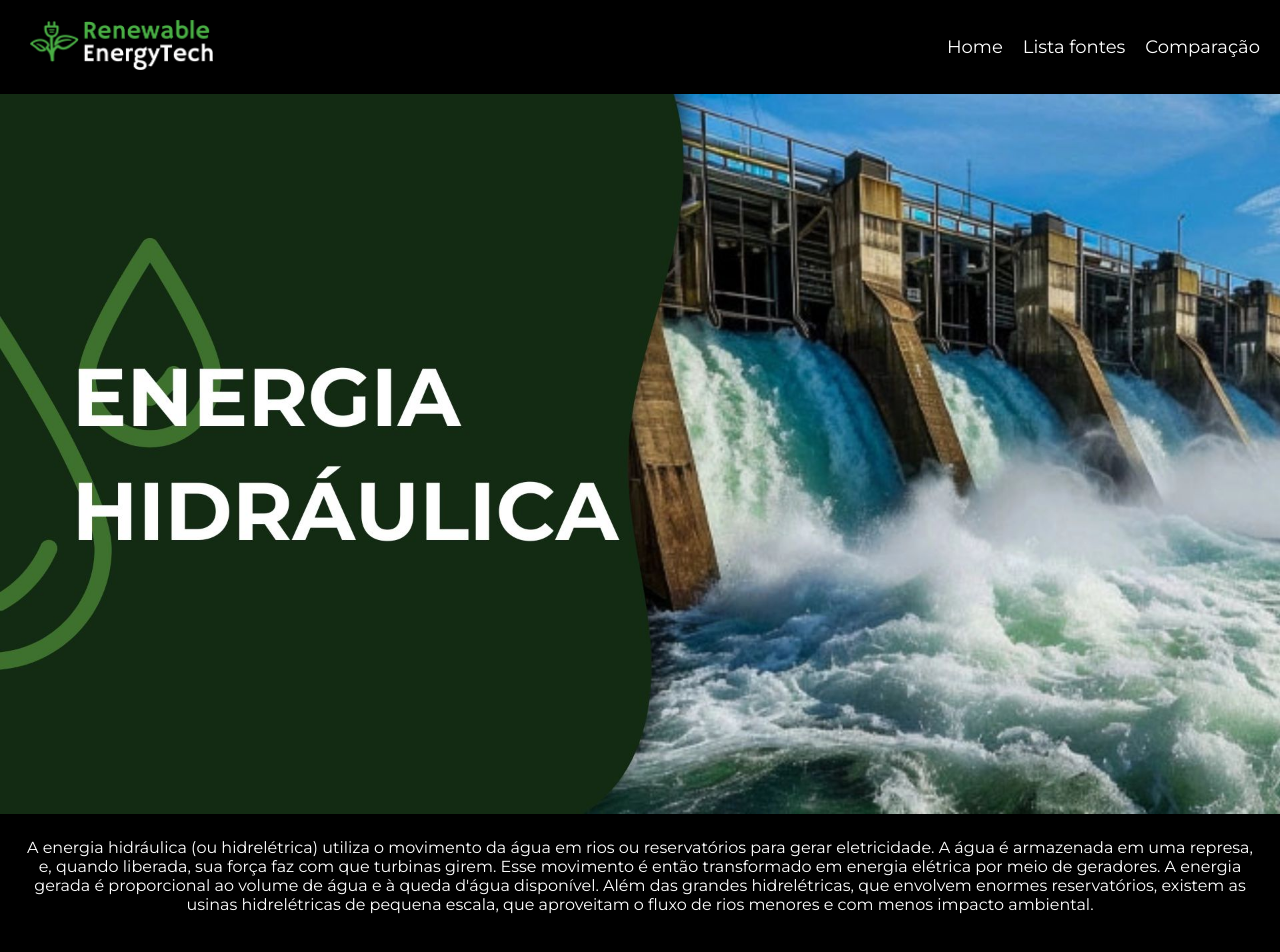
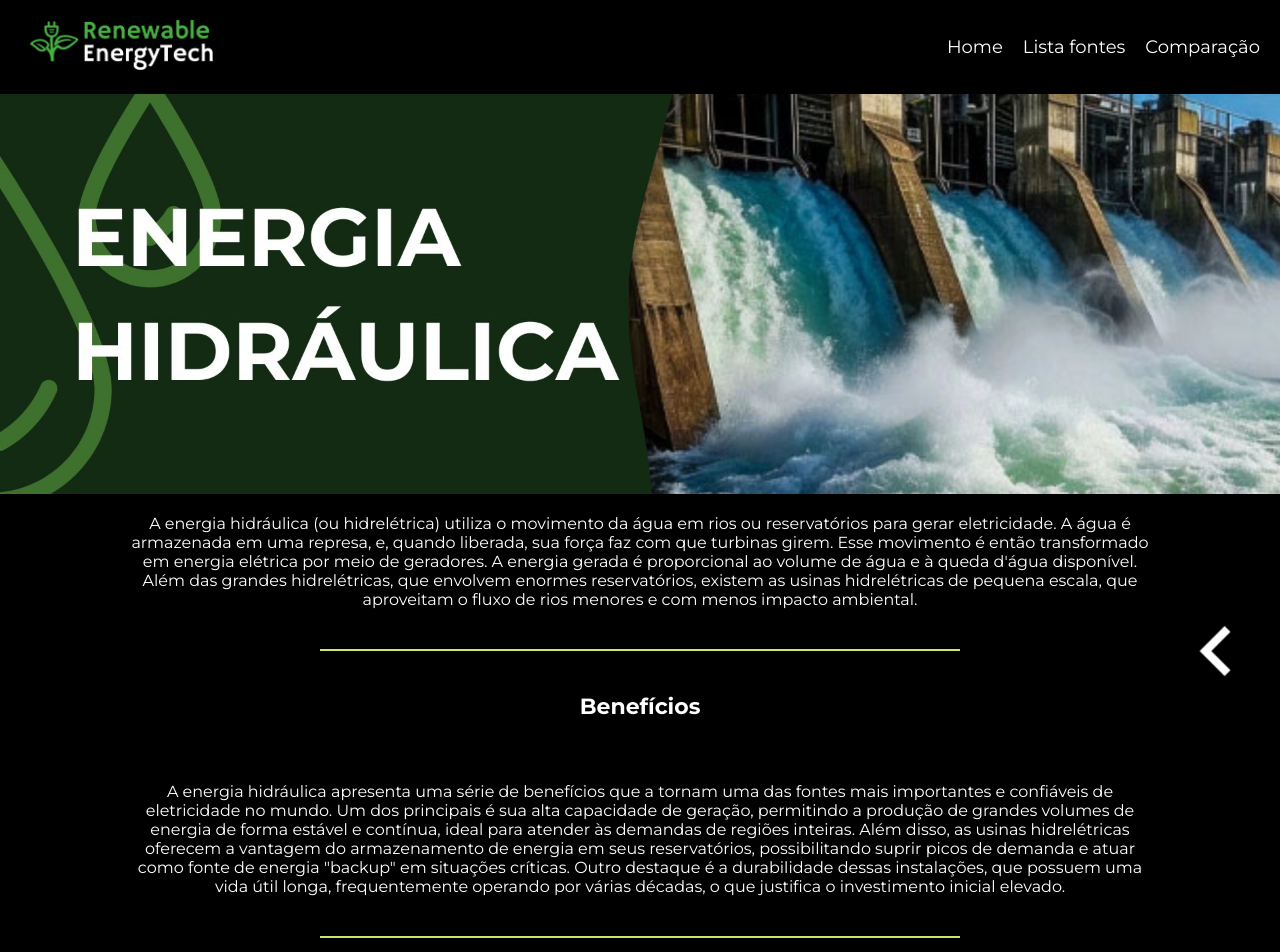
Before and after one commit to MilenaCodinhoto/GS-Web, a React (Vite) app: page /listafontes/hidraulica in a window 1280 px wide. Shown: the top 952 px of the page. Built offline with nearby package versions, Linux system fonts and the light colour scheme.

Commit message:
Estilizando a pagina Comparação

```diff
--- a/src/routes/detalhes/Eolica.jsx
+++ b/src/routes/detalhes/Eolica.jsx
@@ -1,12 +1,33 @@
 import styled from "styled-components";
-import BannerSolar from '../../images/banner-eolica.jpg'
+import BannerEolica from '../../images/banner-eolica.jpg'
+import ButtonBack from '../../images/botao-voltar.png'
+import { useNavigate } from "react-router-dom"
+
 
 const Container = styled.div`
   background-color: #000;
   color: #fff;
-  font-family: Arial, sans-serif;
   text-align: center;
-`;
+`
+const ButtonBackContainer = styled.div`
+  position: fixed;
+  bottom: 20px;
+  right: 20px;
+  z-index: 100;
+  margin-bottom: 80px;
+  padding: 20px;
+
+.botao-voltar img {
+    width: 50px; /* Largura do botão */
+    height: 50px;
+    cursor: pointer;
+    transition: transform 0.2s;
+
+&:hover {
+      transform: scale(1.1);
+    }
+}
+`
 
 const MainContent = styled.div`
   display: flex;
@@ -15,31 +36,55 @@ const MainContent = styled.div`
 `;
 
 const LeftSection = styled.div`
-  text-align: center; /* Centraliza os textos */
+  text-align: center;
 
-  h2 {
-    font-size: 28px;
-    color: #00ff00;
+  p {
+    max-width: 80%;
+    text-align: center;
+    padding: 20px;
+    margin: 0 auto;
   }
 
-  p {
-    max-width: 85rem;
-    text-align: center; /* Centraliza o texto */
-    padding: 20px;
-    margin: 0 auto;
+  &::after {
+    content: '';
+    display: block;
+    width: 50%;
+    height: 2px;
+    background-color: #CBE86A;
+    margin: 20px auto 0;
   }
 `;
 
 const RightSection = styled.div`
-  width: 100%; /* Permitir que o contêiner da imagem preencha toda a largura */
+  .banner{
+    width: 100%;
+    height: 400px;
+    overflow: hidden;
+}
 
-  img {
+.banner-image {
     width: 100%;
-    height: auto;
-  }
-`;
+    height: 100%;
+    object-fit: cover;
+    object-position: center;
+}
+`
 
 const Section = styled.section`
+
+  position: relative;
+  padding-bottom: 20px;
+  margin-bottom: 40px;
+  text-align: center;
+
+  &:not(:last-child)::after {
+    content: '';
+    display: block;
+    width: 50%;
+    height: 2px;
+    background-color: #CBE86A;
+    margin: 20px auto 0;
+  }
 
   h3 {
   padding: 20px;
@@ -48,12 +93,12 @@ const Section = styled.section`
   }
 
   p {
-    max-width: 85rem;
+    max-width: 80%;
     text-align: center;
     padding: 20px;
     margin: 0 auto;
   }
-`;
+`
 
 const HighlightSection = styled(Section)`
   background-color: #000;
@@ -69,25 +114,37 @@ const HighlightSection = styled(Section)`
     display: inline-block;
     margin-top: 20px;
     padding: 10px 20px;
-    background-color: #007700;
-    color: #fff;
+    background-color: #132B13;
+    color: #CBE86A;
     text-decoration: none;
     border-radius: 5px;
 
     &:hover {
-      background-color: #00aa00;
+      background-color: #132B13;
     }
   }
-`;
-
+`
 
 function DetalhesEolica() {
+  const navigate = useNavigate()
+
+  const handleBackClick = () => {
+    navigate("/listafontes");
+  }
+
   return (
     <Container>
+      <ButtonBackContainer>
+        <div className="botao-voltar">
+        <img src={ButtonBack} alt="Botão voltar" onClick={handleBackClick}  />
+        </div>
+      </ButtonBackContainer>
       <MainContent>
         <LeftSection>
         <RightSection>
-          <img src= {BannerSolar} alt="Energia Solar" />
+          <div className="banner">
+          <img className="banner-image" src= {BannerEolica} alt="Energia Eólica" />
+          </div>
         </RightSection>
           <p>
           A energia eólica é gerada a partir do movimento do vento, que faz com que as lâminas das turbinas eólicas girem. O movimento das lâminas é convertido em energia mecânica, que, por sua vez, é transformada em eletricidade por um gerador. A quantidade de energia gerada depende da velocidade do vento, e é por isso que as turbinas precisam ser posicionadas em locais onde o vento é constante e forte. O vento movimenta as lâminas, e essa rotação é capturada pelo gerador.
--- a/src/routes/detalhes/Hidraulica.jsx
+++ b/src/routes/detalhes/Hidraulica.jsx
@@ -1,12 +1,33 @@
 import styled from "styled-components";
-import BannerSolar from '../../images/banner-hidraulica.jpg'
+import BannerHidraulica from '../../images/banner-hidraulica.jpg'
+import ButtonBack from '../../images/botao-voltar.png'
+import { useNavigate } from "react-router-dom"
 
 const Container = styled.div`
   background-color: #000;
   color: #fff;
   font-family: Arial, sans-serif;
   text-align: center;
-`;
+`
+const ButtonBackContainer = styled.div`
+  position: fixed;
+  bottom: 20px;
+  right: 20px;
+  z-index: 100;
+  margin-bottom: 80px;
+  padding: 20px;
+
+.botao-voltar img {
+    width: 50px; /* Largura do botão */
+    height: 50px;
+    cursor: pointer;
+    transition: transform 0.2s;
+
+&:hover {
+      transform: scale(1.1);
+    }
+}
+`
 
 const MainContent = styled.div`
   display: flex;
@@ -15,31 +36,55 @@ const MainContent = styled.div`
 `;
 
 const LeftSection = styled.div`
-  text-align: center; /* Centraliza os textos */
+  text-align: center;
 
-  h2 {
-    font-size: 28px;
-    color: #00ff00;
+  p {
+    max-width: 80%;
+    text-align: center;
+    padding: 20px;
+    margin: 0 auto;
   }
 
-  p {
-    max-width: 85rem;
-    text-align: center; /* Centraliza o texto */
-    padding: 20px;
-    margin: 0 auto;
+  &::after {
+    content: '';
+    display: block;
+    width: 50%;
+    height: 2px;
+    background-color: #CBE86A;
+    margin: 20px auto 0;
   }
 `;
 
 const RightSection = styled.div`
-  width: 100%; /* Permitir que o contêiner da imagem preencha toda a largura */
+.banner{
+    width: 100%;
+    height: 400px;
+    overflow: hidden;
+}
 
-  img {
+.banner-image {
     width: 100%;
-    height: auto;
-  }
-`;
+    height: 100%;
+    object-fit: cover;
+    object-position: center;
+}
+`
 
 const Section = styled.section`
+
+  position: relative;
+  padding-bottom: 20px;
+  margin-bottom: 40px;
+  text-align: center;
+
+  &:not(:last-child)::after {
+    content: '';
+    display: block;
+    width: 50%;
+    height: 2px;
+    background-color: #CBE86A;
+    margin: 20px auto 0;
+  }
 
   h3 {
   padding: 20px;
@@ -48,12 +93,12 @@ const Section = styled.section`
   }
 
   p {
-    max-width: 85rem;
+    max-width: 80%;
     text-align: center;
     padding: 20px;
     margin: 0 auto;
   }
-`;
+`
 
 const HighlightSection = styled(Section)`
   background-color: #000;
@@ -69,25 +114,38 @@ const HighlightSection = styled(Section)`
     display: inline-block;
     margin-top: 20px;
     padding: 10px 20px;
-    background-color: #007700;
-    color: #fff;
+    background-color: #132B13;
+    color: #CBE86A;
     text-decoration: none;
     border-radius: 5px;
 
     &:hover {
-      background-color: #00aa00;
+      background-color: #132B13;
     }
   }
-`;
+`
 
 
 function DetalhesHidraulica() {
+  const navigate = useNavigate()
+
+  const handleBackClick = () => {
+    navigate("/listafontes");
+  }
+
   return (
     <Container>
+      <ButtonBackContainer>
+        <div className="botao-voltar">
+        <img src={ButtonBack} alt="Botão voltar" onClick={handleBackClick}  />
+        </div>
+      </ButtonBackContainer>
       <MainContent>
         <LeftSection>
         <RightSection>
-          <img src= {BannerSolar} alt="Energia Solar" />
+          <div className="banner">
+          <img className="banner-image" src= {BannerHidraulica} alt="Energia Hidraulica" />
+          </div>
         </RightSection>
           <p>
           A energia hidráulica (ou hidrelétrica) utiliza o movimento da água em rios ou reservatórios para gerar eletricidade. A água é armazenada em uma represa, e, quando liberada, sua força faz com que turbinas girem. Esse movimento é então transformado em energia elétrica por meio de geradores. A energia gerada é proporcional ao volume de água e à queda d'água disponível.
--- a/src/routes/detalhes/Solar.jsx
+++ b/src/routes/detalhes/Solar.jsx
@@ -1,45 +1,90 @@
 import styled from "styled-components";
 import BannerSolar from '../../images/banner-solar.jpg'
+import ButtonBack from '../../images/botao-voltar.png'
+import { useNavigate } from "react-router-dom"
 
 const Container = styled.div`
   background-color: #000;
   color: #fff;
   font-family: Arial, sans-serif;
   text-align: center;
-`;
+`
+const ButtonBackContainer = styled.div`
+  position: fixed;
+  bottom: 20px;
+  right: 20px;
+  z-index: 100;
+  margin-bottom: 80px;
+  padding: 20px;
+
+.botao-voltar img {
+    width: 50px; /* Largura do botão */
+    height: 50px;
+    cursor: pointer;
+    transition: transform 0.2s;
+
+&:hover {
+      transform: scale(1.1);
+    }
+}
+`
 
 const MainContent = styled.div`
   display: flex;
   flex-direction: column; /* Alinha itens verticalmente */
   align-items: center; /* Centraliza no eixo horizontal */
-`;
+`
 
 const LeftSection = styled.div`
-  text-align: center; /* Centraliza os textos */
-
-  h2 {
-    font-size: 28px;
-    color: #00ff00;
-  }
+  text-align: center;
 
   p {
-    max-width: 85rem;
-    text-align: center; /* Centraliza o texto */
+    max-width: 80%;
+    text-align: center;
     padding: 20px;
     margin: 0 auto;
   }
-`;
+
+  &::after {
+    content: '';
+    display: block;
+    width: 50%;
+    height: 2px;
+    background-color: #CBE86A;
+    margin: 20px auto 0;
+  }
+`
 
 const RightSection = styled.div`
-  width: 100%; /* Permitir que o contêiner da imagem preencha toda a largura */
+.banner{
+    width: 100%;
+    height: 400px;
+    overflow: hidden;
+}
 
-  img {
+.banner-image {
     width: 100%;
-    height: auto;
-  }
-`;
+    height: 100%;
+    object-fit: cover;
+    object-position: center;
+}
+`
 
 const Section = styled.section`
+
+  position: relative;
+  padding-bottom: 20px;
+  margin-bottom: 40px;
+  text-align: center;
+
+  &:not(:last-child)::after {
+    content: '';
+    display: block;
+    width: 50%;
+    height: 2px;
+    background-color: #CBE86A;
+    margin: 20px auto 0;
+  }
 
   h3 {
   padding: 20px;
@@ -48,12 +93,12 @@ const Section = styled.section`
   }
 
   p {
-    max-width: 85rem;
+    max-width: 80%;
     text-align: center;
     padding: 20px;
     margin: 0 auto;
   }
-`;
+`
 
 const HighlightSection = styled(Section)`
   background-color: #000;
@@ -69,25 +114,37 @@ const HighlightSection = styled(Section)`
     display: inline-block;
     margin-top: 20px;
     padding: 10px 20px;
-    background-color: #007700;
-    color: #fff;
+    background-color: #132B13;
+    color: #CBE86A;
     text-decoration: none;
     border-radius: 5px;
 
     &:hover {
-      background-color: #00aa00;
+      background-color: #132B13;
     }
   }
-`;
-
+`
 
 function DetalhesSolar() {
+  const navigate = useNavigate()
+
+  const handleBackClick = () => {
+    navigate("/listafontes");
+  }
+
   return (
     <Container>
+      <ButtonBackContainer>
+        <div className="botao-voltar">
+        <img src={ButtonBack} alt="Botão voltar" onClick={handleBackClick}  />
+        </div>
+      </ButtonBackContainer>
       <MainContent>
         <LeftSection>
         <RightSection>
-          <img src= {BannerSolar} alt="Energia Solar" />
+          <div className="banner">
+          <img className="banner-image" src= {BannerSolar} alt="Energia Solar" />
+          </div>
         </RightSection>
           <p>
           A energia solar fotovoltaica é capturada por meio de células solares (ou painéis solares) que convertem a luz do sol em eletricidade. O processo começa quando os fotões da luz solar atingem a célula solar e excita os elétrons de um material semicondutor, como o silício, criando uma corrente elétrica. Essa corrente é então direcionada para um inversor, que converte a corrente contínua em corrente alternada, utilizável para alimentar residências e empresas.
@@ -99,7 +156,7 @@ function DetalhesSolar() {
       <Section>
         <h3>Benefícios</h3>
         <p>
-        A energia eólica traz diversos benefícios para o meio ambiente e a sociedade. Um dos principais é a ausência de emissões de gases de efeito estufa durante a geração de eletricidade, contribuindo para a mitigação das mudanças climáticas. Além disso, por ser uma fonte natural e renovável, o vento é praticamente inesgotável, tornando a energia eólica uma solução sustentável a longo prazo. A flexibilidade dessa tecnologia também é notável: as turbinas podem ser instaladas em pequena escala, atendendo comunidades locais, ou em larga escala, como em parques eólicos, diversificando a matriz energética. Por fim, os avanços tecnológicos reduziram significativamente os custos de geração, tornando-a uma alternativa competitiva frente aos combustíveis fósseis.        </p>
+        A energia eólica traz diversos benefícios para o meio ambiente e a sociedade. Um dos principais é a ausência de emissões de gases de efeito estufa durante a geração de eletricidade, contribuindo para a mitigação das mudanças climáticas. Além disso, por ser uma fonte natural e renovável, o vento é praticamente inesgotável, tornando a energia eólica uma solução sustentável a longo prazo. A flexibilidade dessa tecnologia também é notável: as turbinas podem ser instaladas em pequena escala, atendendo comunidades locais, ou em larga escala, como em parques eólicos, diversificando a matriz energética. Por fim, os avanços tecnológicos reduziram significativamente os custos de geração, tornando-a uma alternativa competitiva frente aos combustíveis fósseis. </p>
       </Section>
 
       <Section>
@@ -124,4 +181,4 @@ function DetalhesSolar() {
   );
 }
 
-export default DetalhesSolar;
+export default DetalhesSolar
```
Also changed, not shown: src/components/Grafico.jsx (+5 -26 lines), src/css/ComparacaoStyle.jsx (+8 -6 lines), src/css/SimuladorStyle.jsx (added, +66 -0 lines), src/data.js (+30 -3 lines), src/routes/Comparacao.jsx (+59 -8 lines), src/images/botao-voltar.png (added).
